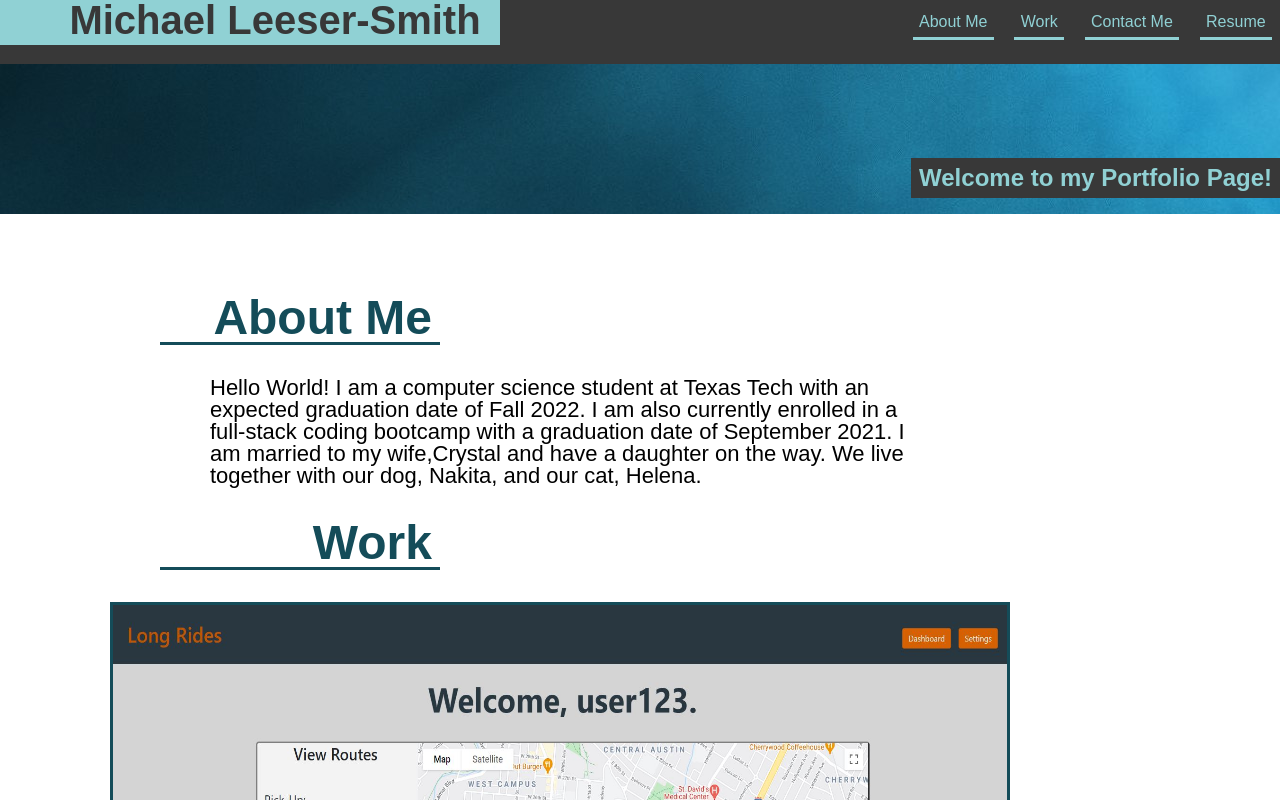
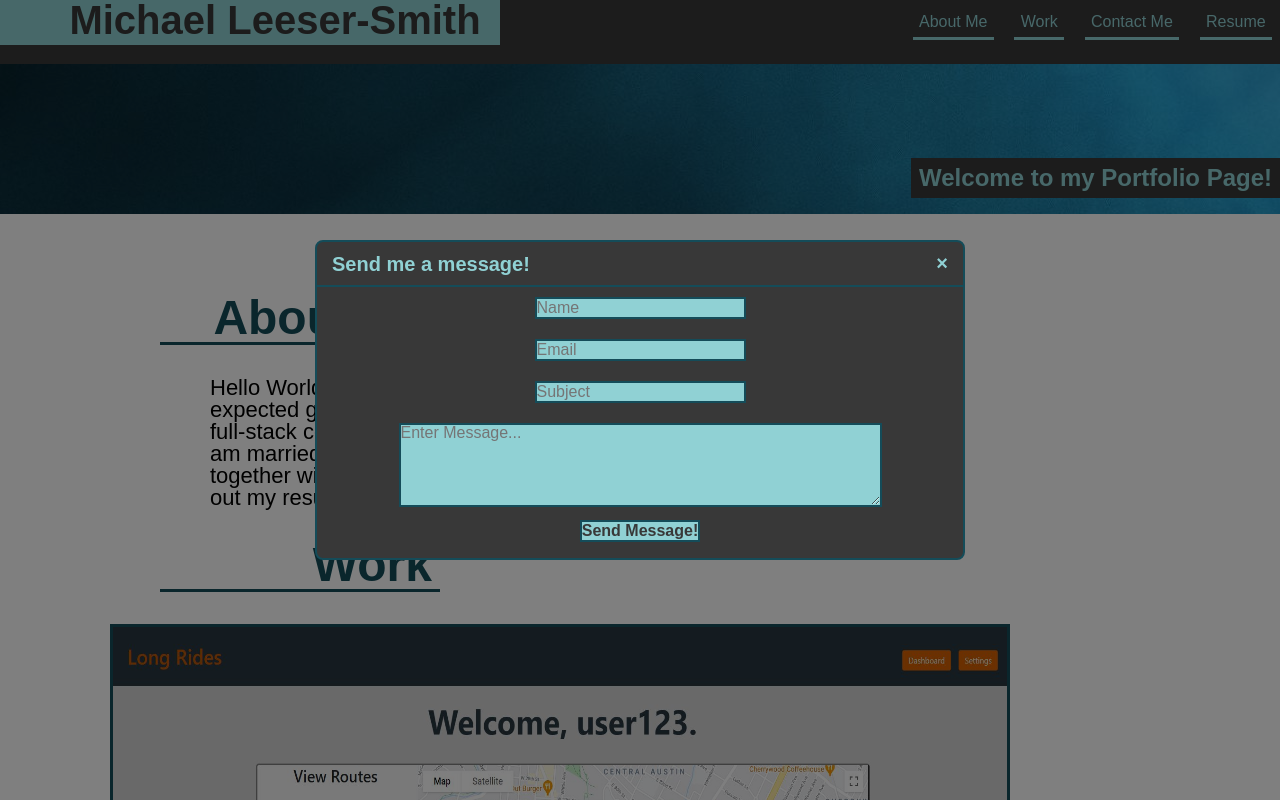
Before and after one commit to mleesers/Portfolio, a plain HTML site: page index.html in a window 1280 px wide. Shown: the top 800 px of the page. Drawn offline with Linux system fonts and the light colour scheme; files whose address does not match are found by name.

Commit message:
added sentence

```diff
--- a/index.html
+++ b/index.html
@@ -41,7 +41,7 @@
 
       <p id=AboutContent>Hello World! I am a computer science student at Texas Tech with an expected graduation date of Fall 2022.
         I am also currently enrolled in a full-stack coding bootcamp with a graduation date of September 2021. I am married to my wife,Crystal and have a daughter on the way.
-        We live together with our dog, Nakita, and our cat, Helena.
+        We live together with our dog, Nakita, and our cat, Helena. Make sure to check out my resume and Github for all my projects!
       </p>
     </section>
     <section id="Work">
@@ -76,14 +76,37 @@
       <container id="Contact-Me">
           <ul class="listbottom">
             <li id="number" class="list">+1 (915)-474-7482</li>
-            <li id="email" class="list">mleesersmith@gmail.com</li>
+            <li><button data-modal-target="#modal" id="emailBut" class="list">mleesersmith@gmail.com</button></li>
             <li id="github"><a class="list" href="https://github.com/mleesers" target="_blank" rel="noopener noreferrer">Github</a></li>
             <li id="linkedIn"><a class="list" href="https://www.linkedin.com/in/michael-leeser-smith-9a459b151/" target="_blank" rel="noopener noreferrer">LinkedIn</a></li>
           </ul>
       </container>
     </section>
   </article>
-
+  <div class="modal">
+    <form action="webform.php" method="POST" class="form">
+      <div class="modal-header">
+        <div class="modal-title">Send me a message!</div>
+        <button data-close-button class="close">&times;</button>
+      </div>
+      <div class="form-group">
+          <input type="text" class="form-control" id="name" name="name" placeholder="Name" tabindex="1" required>
+      </div>
+      <div class="form-group">
+          <input type="email" class="form-control" id="email" name="email" placeholder="Email" tabindex="2" required>
+      </div>
+      <div class="form-group">
+          <input type="text" class="form-control" id="subject" name="subject" placeholder="Subject" tabindex="3" required>
+      </div>
+      <div class="form-group">
+          <textarea class="form-control" rows="5" cols="50" id="message" name="message" placeholder="Enter Message..." tabindex="4"></textarea>
+      </div>
+      <div>
+          <button type="submit" class="btn">Send Message!</button>
+      </div>
+  </form>
+</div>
+<div class="active" id="overlay"></div>
 </body>
 <footer>
   <h3>Made by Michael Leeser-Smith © 2021</h3>
--- a/script.js
+++ b/script.js
@@ -1,3 +1,4 @@
+/*Carousel */
 const next = document.getElementById('next');
 const pev = document.getElementById('prev');
 const images = document.querySelector('.images-container');
@@ -49,3 +50,12 @@ prev.addEventListener('click', () => {
     }
 
 });
+/*Carousel*/
+
+
+
+/*Modal*/
+
+const openModalButtons = document.querySelectorAll('[data-modal-target]')
+const closeModalButtons = document.querySelector('[data-close]');
+const overlay = document.getElementById('overlay');
--- a/style.css
+++ b/style.css
@@ -160,3 +160,82 @@ h3{
     margin-top: auto;
     margin-bottom: auto;
 }
+.modal{
+    position: fixed;
+    top: 50%;
+    left:50%;
+    transform: translate(-50%, -50%);
+    transition: 200ms ease-in-out;
+    border: 2px solid #144C59;
+    border-radius: 8px;
+    z-index:10;
+    background-color: #383838;
+    width:650px;
+    max-width: 80%
+}
+.modal-header{
+    padding: 10px 15px;
+    display:flex;
+    justify-content: space-between;
+    align-items: center;
+    border-bottom: 2px solid #144C59;
+    color: #90d1d4;
+}
+.modal-header .modal-title{
+    font-size: 1.25rem;
+    font-weight:bold;
+    display:inline-flex;
+    justify-content: space-between;
+}
+.modal-header .close{
+    cursor: pointer;
+    border:none;
+    outline:none;
+    background:none;
+    font-size: 1.25rem;
+    font-weight: bold;
+    color:#90d1d4;
+}
+
+.form-group{
+    padding: 10px 15px;
+    color: #90d1d4;
+    text-align: center;
+}
+form{
+    text-align:center;
+}
+.form-control{
+    background-color: #90d1d4;
+    color:#383838;
+    border:2px solid #144C59;
+    line-height: 1rem;
+    box-sizing: border-box;
+}
+.btn{
+    background-color: #90d1d4;
+    color:#383838;
+    font-weight:bold;
+    border:2px solid #144C59;
+    margin-bottom: 1rem;
+}
+#overlay{
+    position:fixed;
+    opacity:0;
+    transition: 200ms ease-in-out;
+    top:0;
+    left:0;
+    right:0;
+    bottom:0;
+    background-color:rgba(0,0,0,.5);
+    pointer-events: none;
+}
+#overlay.active{
+    opacity:1;
+    pointer-events: all;
+}
+#emailBut{
+    background:none;
+    border:none;
+    border-bottom: 3px solid #90d1d4;
+}
```
